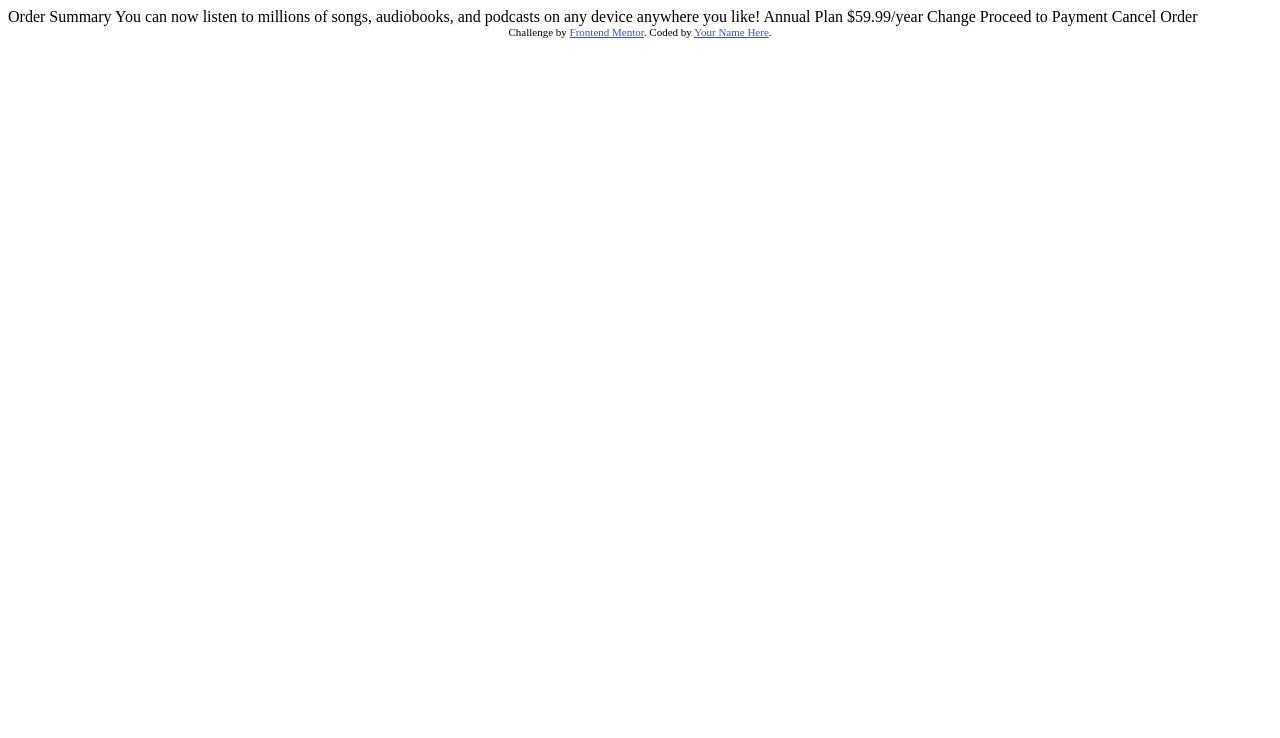
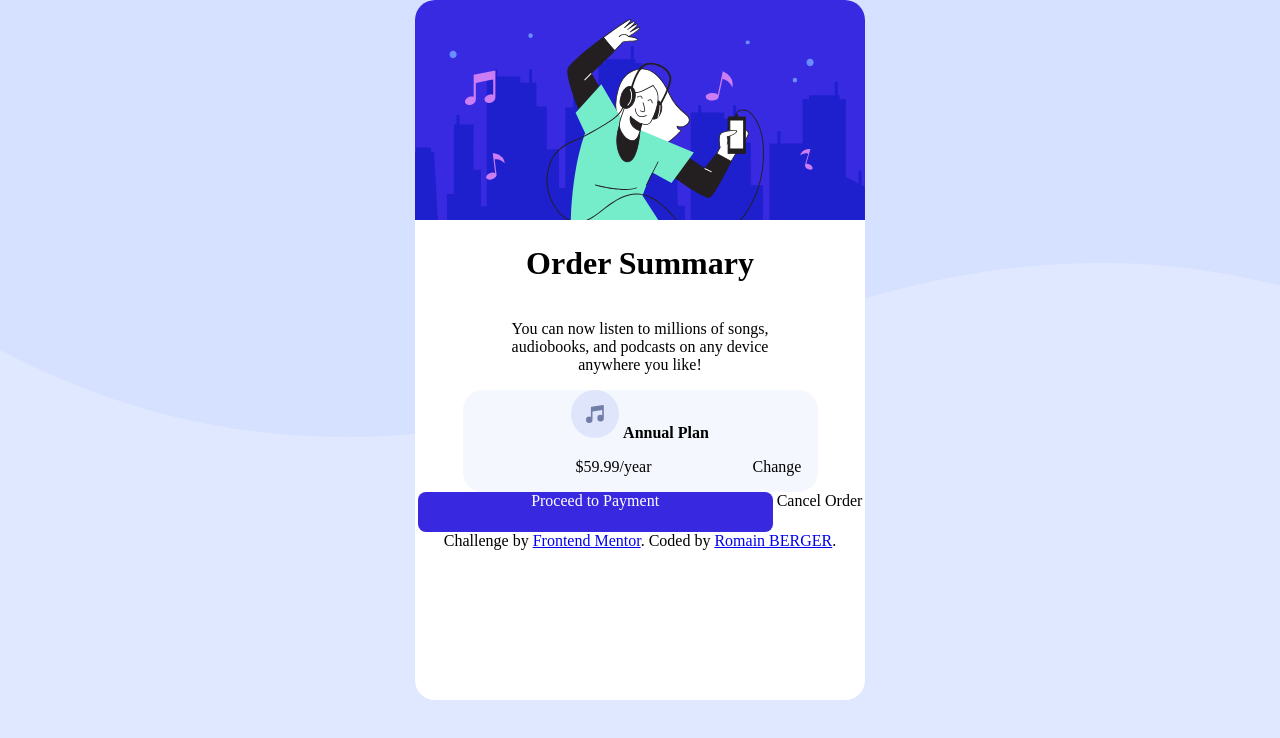
Before and after one commit to RBerger90/FEM_Order_Summary, a plain HTML site: page index.html in a window 1280 px wide. Drawn offline with Linux system fonts and the light colour scheme.

Commit message:
global structure + some styles

```diff
--- a/index.html
+++ b/index.html
@@ -2,36 +2,37 @@
 <html lang="en">
 <head>
     <meta charset="UTF-8">
-  <meta name="viewport" content="width=device-width, initial-scale=1.0"> <!-- displays site properly based on user's device -->
+    <meta name="viewport" content="width=device-width, initial-scale=1.0">
+    <!-- displays site properly based on user's device -->
 
     <link rel="icon" type="image/png" sizes="32x32" href="./images/favicon-32x32.png">
-
+    <link rel="stylesheet" href="styles.css">
     <title>Frontend Mentor | Order summary card</title>
 
-  <!-- Feel free to remove these styles or customise in your own stylesheet 👍 -->
-  <style>
-    .attribution { font-size: 11px; text-align: center; }
-    .attribution a { color: hsl(228, 45%, 44%); }
-  </style>
 </head>
 <body>
+    <div id="main" >
+        <img class="imtop" src="./images/illustration-hero.svg" alt="a draw of a girl dancing with a headset">
+        <h1>Order Summary</h1>
 
-  Order Summary
+        <p>You can now listen to millions of songs, audiobooks, and podcasts on any device anywhere you like!</p>
 
-  You can now listen to millions of songs, audiobooks, and podcasts on any
-  device anywhere you like!
+        <div id="pricing">
+            <img src="./images/icon-music.svg" alt="music icon">
+            <b>Annual Plan</b>
+            <p>$59.99/year</p>
 
-  Annual Plan
-  $59.99/year
+            <a>Change</a>
+        </div>
 
-  Change
+        <a id="stonks">Proceed to Payment</a>
 
-  Proceed to Payment
-  Cancel Order
+        <a>Cancel Order</a>
 
         <div class="attribution">
             Challenge by <a href="https://www.frontendmentor.io?ref=challenge" target="_blank">Frontend Mentor</a>.
-    Coded by <a href="#">Your Name Here</a>.
+            Coded by <a href="#">Romain BERGER</a>.
+        </div>
     </div>
 </body>
 </html>
--- /dev/null
+++ b/styles.css
@@ -0,0 +1,50 @@
+
+
+body{
+    background-image: url("./images/pattern-background-desktop.svg");
+    background-repeat: no-repeat;
+    background-color: hsl(225, 100%, 94%);
+    display: flex;
+    align-items: center;
+    justify-content: center;
+    margin: 0;
+}
+
+#main{
+    text-align: center;
+    width: 450px;
+    height: 700px;
+    background-color: white;
+    border-radius: 20px;
+}
+
+.imtop {
+    width: 100%;
+    height: auto;
+    border-top-left-radius: 20px;
+    border-top-right-radius: 20px;
+}
+
+p{
+    display: inline-block;
+    width: 270px;
+}
+
+#pricing{
+    display: inline-block;
+    border-radius: 20px;
+    background-color: hsl(225, 100%, 98%);
+    width: 355px;
+}
+
+
+#stonks{
+    display: inline-block;
+    border-radius: 8px;
+    color: white;
+    align-items: center;
+    justify-content: center;
+    background-color: hsl(245, 75%, 52%);
+    height: 40px;
+    width: 355px;
+}
```
Lines whose indentation alone changed are shown as unchanged.
